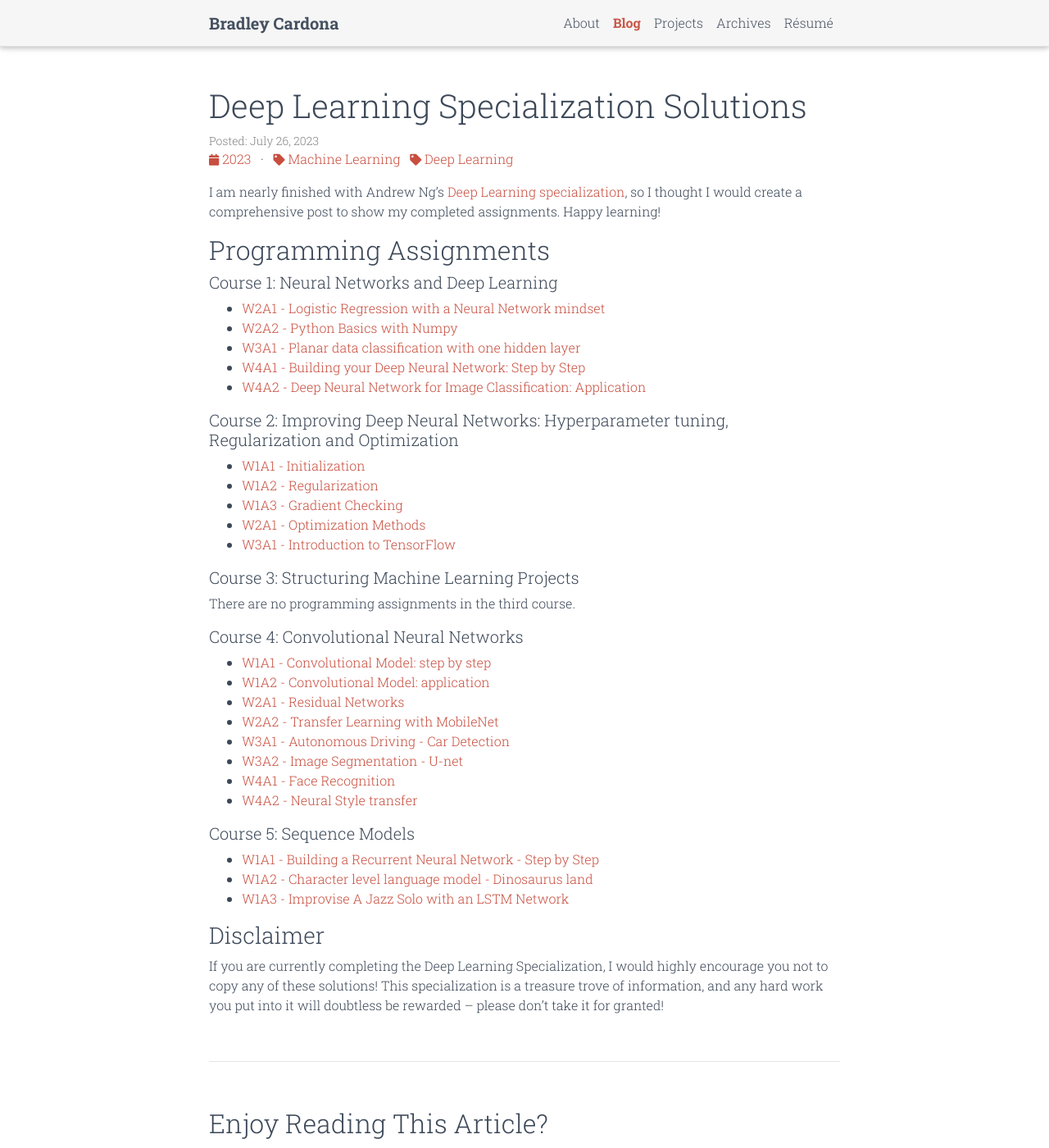
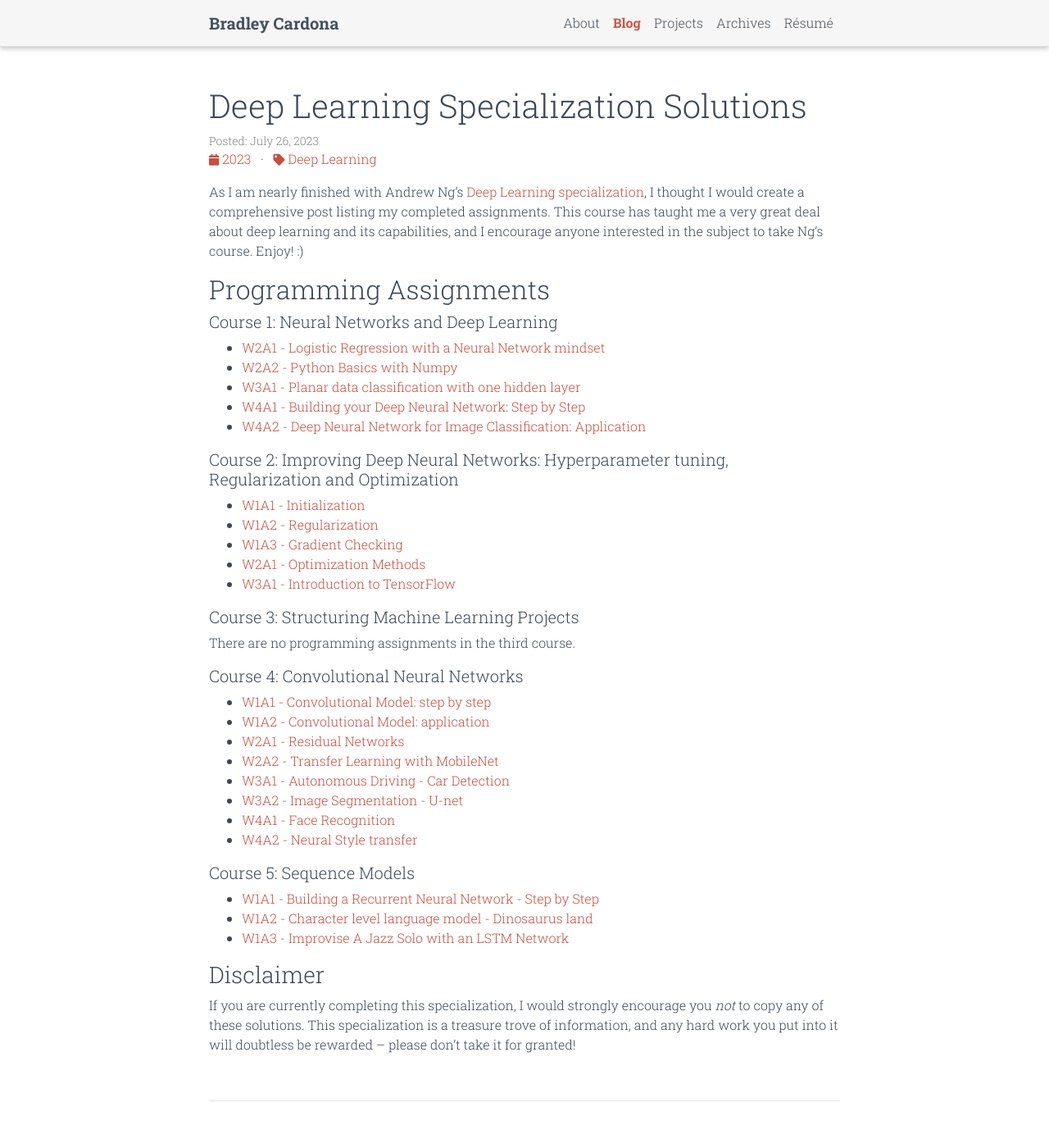
Before and after one commit to BMCARDONA/bmcardona.github.io, a Jekyll site: the page built from _posts/2023-07-23-deep-learning-specialization.md, in a window 1280 px wide and 1400 px high. Shown: the whole window at 82% size. Built offline with Jekyll 4.4.1, drawn with Linux system fonts in a browser that asks for light colours; comment, search, counter and statistics services are not loaded; a style sheet for code colours, icons or effects is not loaded.

Commit message:
change wording

```diff
--- a/_posts/2023-07-23-deep-learning-specialization.md
+++ b/_posts/2023-07-23-deep-learning-specialization.md
@@ -4,10 +4,10 @@
 date:   2023-07-26 16:42:16
 description:
 tags:
-categories: ["Machine Learning", "Deep Learning"]
+categories: ["Deep Learning"]
 ---
 
-I am nearly finished with Andrew Ng's [Deep Learning specialization](https://www.coursera.org/specializations/deep-learning), so I thought I would create a comprehensive post to show my completed assignments. Happy learning!
+As I am nearly finished with Andrew Ng's [Deep Learning specialization](https://www.coursera.org/specializations/deep-learning), I thought I would create a comprehensive post listing my completed assignments. This course has taught me a very great deal about deep learning and its capabilities, and I encourage anyone interested in the subject to take Ng's course. Enjoy! :)
 
 ## Programming Assignments
 
@@ -50,4 +50,4 @@
 
 ### Disclaimer
 
-If you are currently completing the Deep Learning Specialization, I would highly encourage you not to copy any of these solutions! This specialization is a treasure trove of information, and any hard work you put into it will doubtless be rewarded -- please don't take it for granted!
+If you are currently completing this specialization, I would strongly encourage you *not* to copy any of these solutions. This specialization is a treasure trove of information, and any hard work you put into it will doubtless be rewarded -- please don't take it for granted!
```
